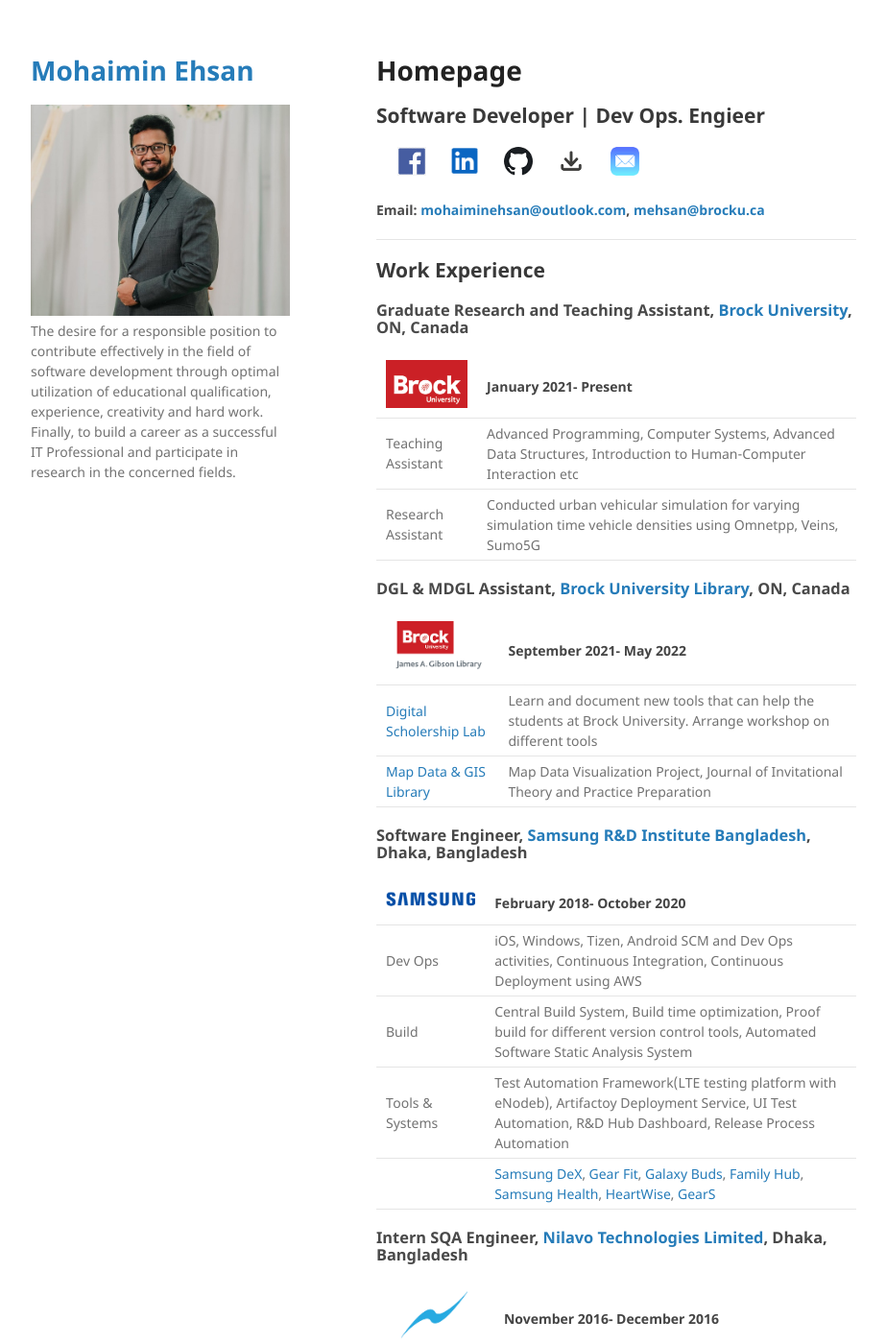
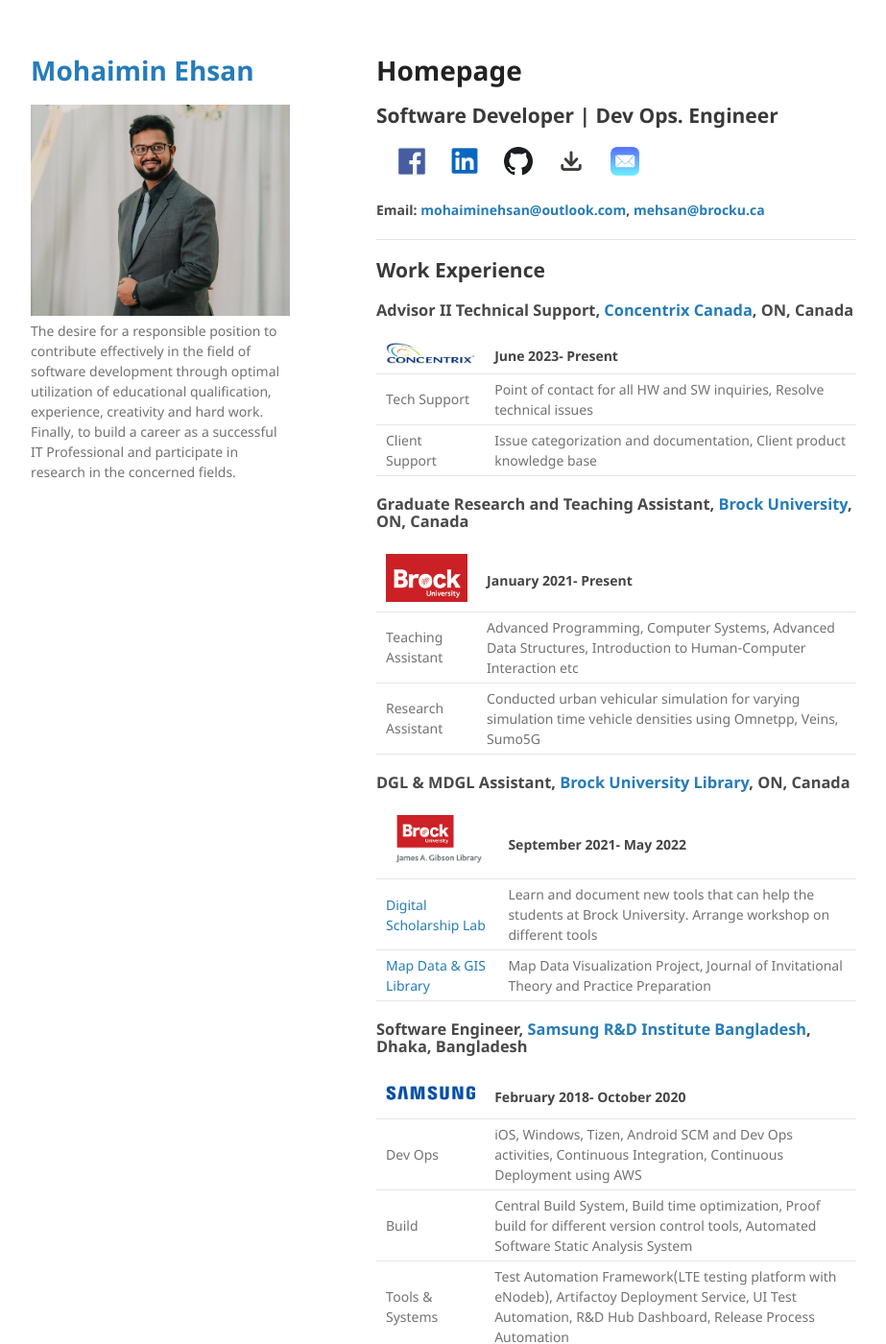
Before and after one commit to MohaiminEhsan/Homepage, a Jekyll site: the page built from index.md, in a window 1280 px wide and 1400 px high. Shown: the whole window at 96% size, without its empty margins (178-1101 px from the left). Built offline with Jekyll 4.4.1, drawn with Linux system fonts in a browser that asks for light colours; our own code applies the rules of GitHub Pages for plain Markdown files.

Commit message:
Update index.md

```diff
--- a/index.md
+++ b/index.md
@@ -3,7 +3,7 @@ layout: default
 ---
 
 # Homepage
-## Software Developer | Dev Ops. Engieer
+## Software Developer | Dev Ops. Engineer
 
 &nbsp; &nbsp; &nbsp; [<img src="assets/img/fblogo.png?raw=true" width="30"/>](https://www.facebook.com/mohaiminehsan.anik/)
 &nbsp; &nbsp; &nbsp; [<img src="assets/img/ldlogo.PNG?raw=true" width="30"/>](https://www.linkedin.com/in/mohaimin-ehsan-02072412b)
@@ -16,6 +16,17 @@ layout: default
 ---
 
 ## Work Experience
+
+### Advisor II Technical Support, [Concentrix Canada](https://www.concentrix.com/), ON, Canada
+
+
+
+|<img src="assets/img/cnx.png?raw=true" width="110"/>| June 2023- Present          |
+|:-------------|:------------------|
+| Tech Support | Point of contact for all HW and SW inquiries, Resolve technical issues|
+| Client Support | Issue categorization and documentation, Client product knowledge base|
+
+
 
 ### Graduate Research and Teaching Assistant, [Brock University](https://brocku.ca/), ON, Canada
 
@@ -34,7 +45,7 @@ layout: default
 
 | <img src="assets/img/BUL2.png?raw=true" width="120"/>       | September 2021- May 2022          |
 |:-------------|:------------------|
-| [Digital Scholership Lab](https://brocku.ca/library/dsl/) | Learn and document new tools that can help the students at Brock University. Arrange workshop on different tools  |
+| [Digital Scholarship Lab](https://brocku.ca/library/dsl/) | Learn and document new tools that can help the students at Brock University. Arrange workshop on different tools  |
 | [Map Data & GIS Library](https://brocku.ca/library/mdgl/)  | Map Data Visualization Project, Journal of Invitational Theory and Practice Preparation                         |
 
 
```
